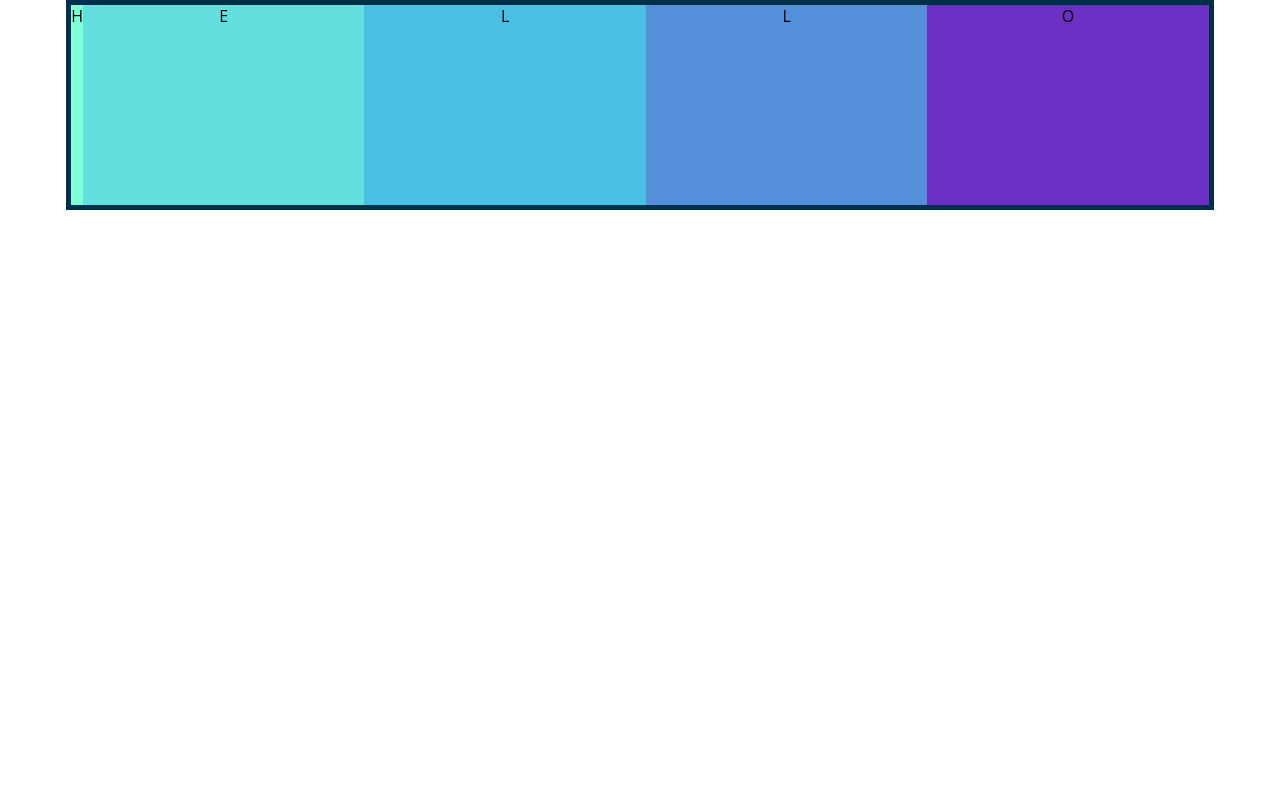
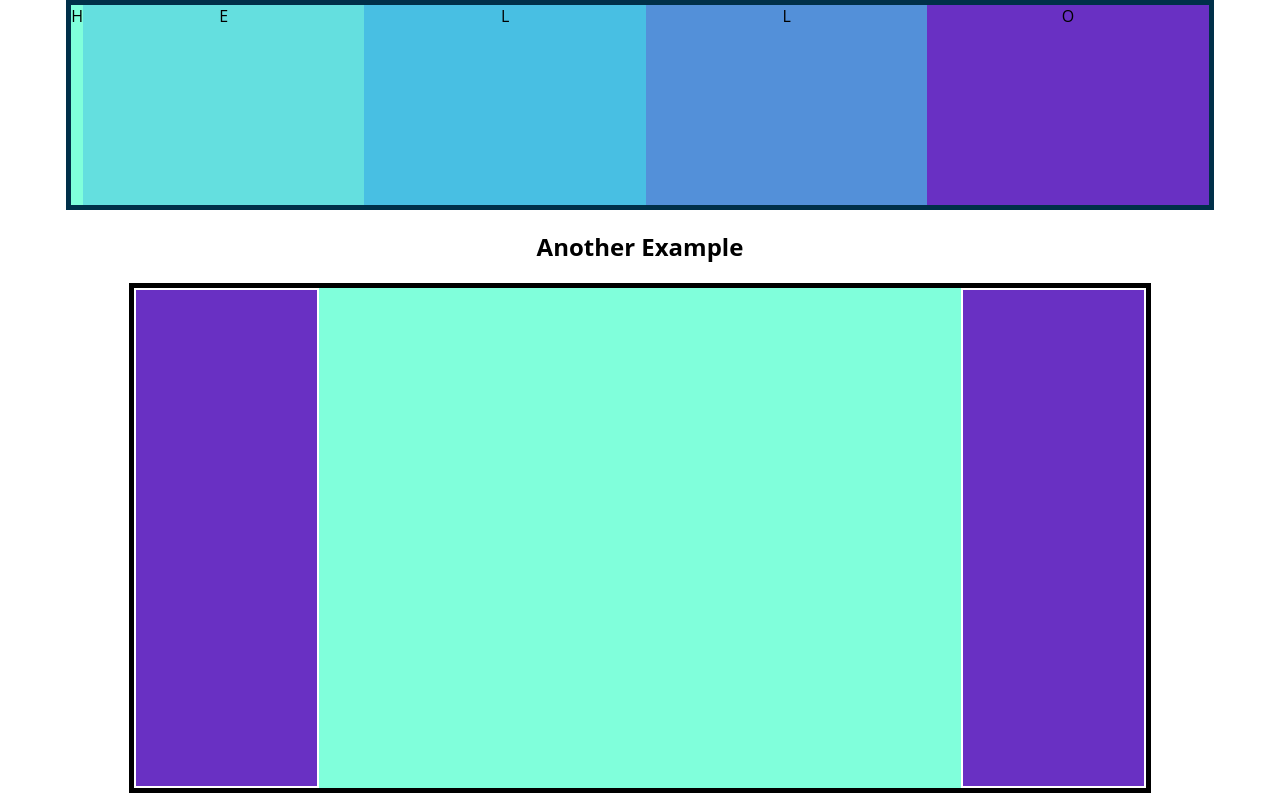
Before and after one commit to luisc8487/responsive-css-and-flexbox, a plain HTML site: page Flexbox/index.html in a window 1280 px wide. Shown: the part 86-887 px from the top of the page. Before the commit the page ends 800 px from the top, so only its background shows below. Drawn offline with Linux system fonts and the light colour scheme.

Commit message:
flex shorthand

```diff
--- a/Flexbox/index.html
+++ b/Flexbox/index.html
@@ -15,5 +15,12 @@
       <div style="background-color: #5390d9">L</div>
       <div style="background-color: #6930c3">O</div>
     </section>
+
+    <h2>Another Example</h2>
+    <main>
+        <section class="sidebar"></section>
+        <section class="maincontent"></section>
+        <section class="sidebar"></section>
+    </main>
   </body>
 </html>
--- a/Flexbox/style.css
+++ b/Flexbox/style.css
@@ -1,7 +1,7 @@
 body {
   font-family: "open sans", sans-serif;
 }
-h1 {
+h1, h2{
   text-align: center;
 }
 
@@ -60,3 +60,21 @@ div:nth-of-type(5) {
 div:nth-of-type(2){
     align-self: flex-end;
 } */
+main{
+    width: 80%;
+    margin: 0 auto;
+    border:5px solid black;
+    height:500px;
+    display:flex;
+}
+
+main .sidebar{
+    background-color: #6930c3;
+    border:2px solid white;
+    flex:1 2 300px;
+}
+
+main .maincontent{
+    background-color: #80ffdb;
+    flex:2 1 800px;
+}
```
